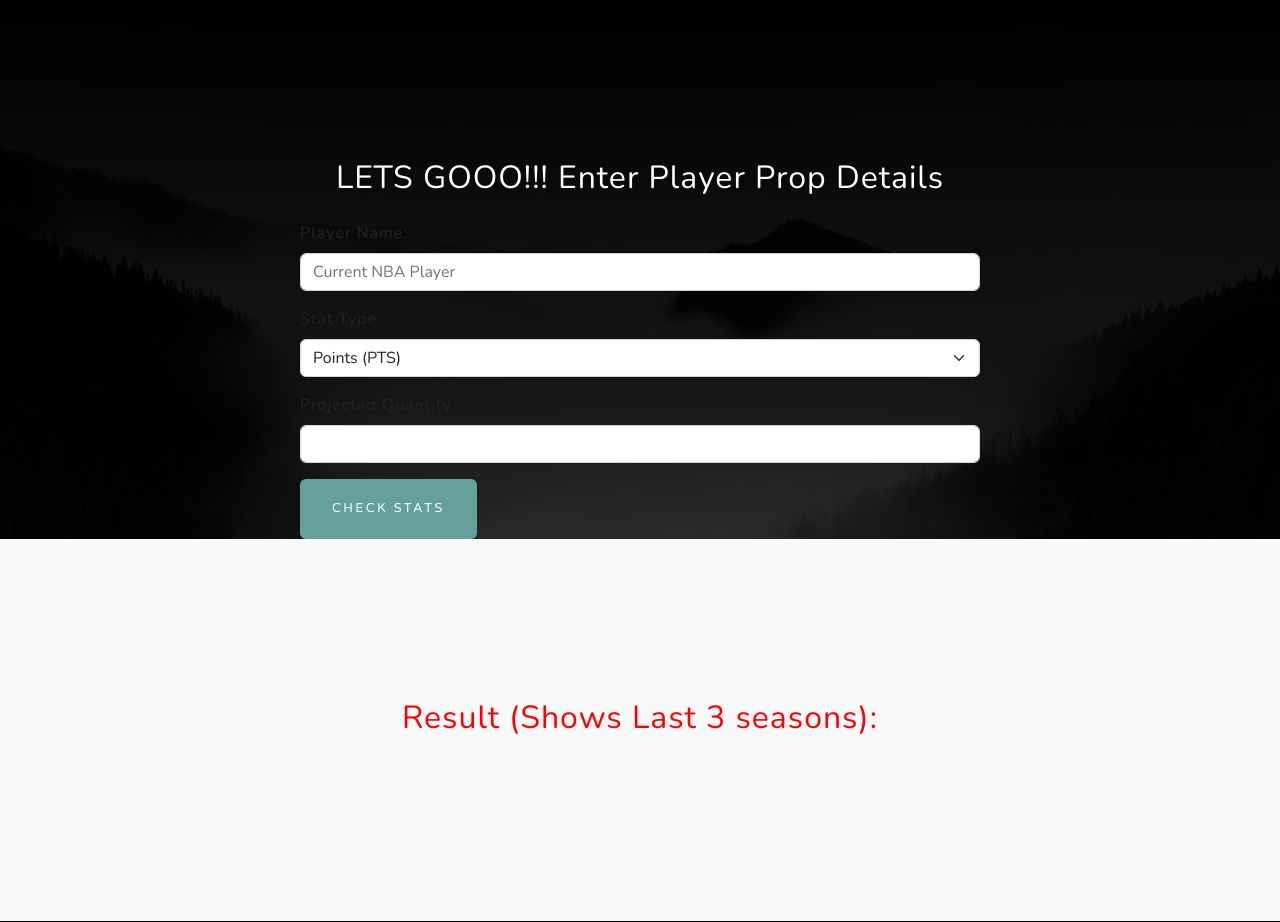
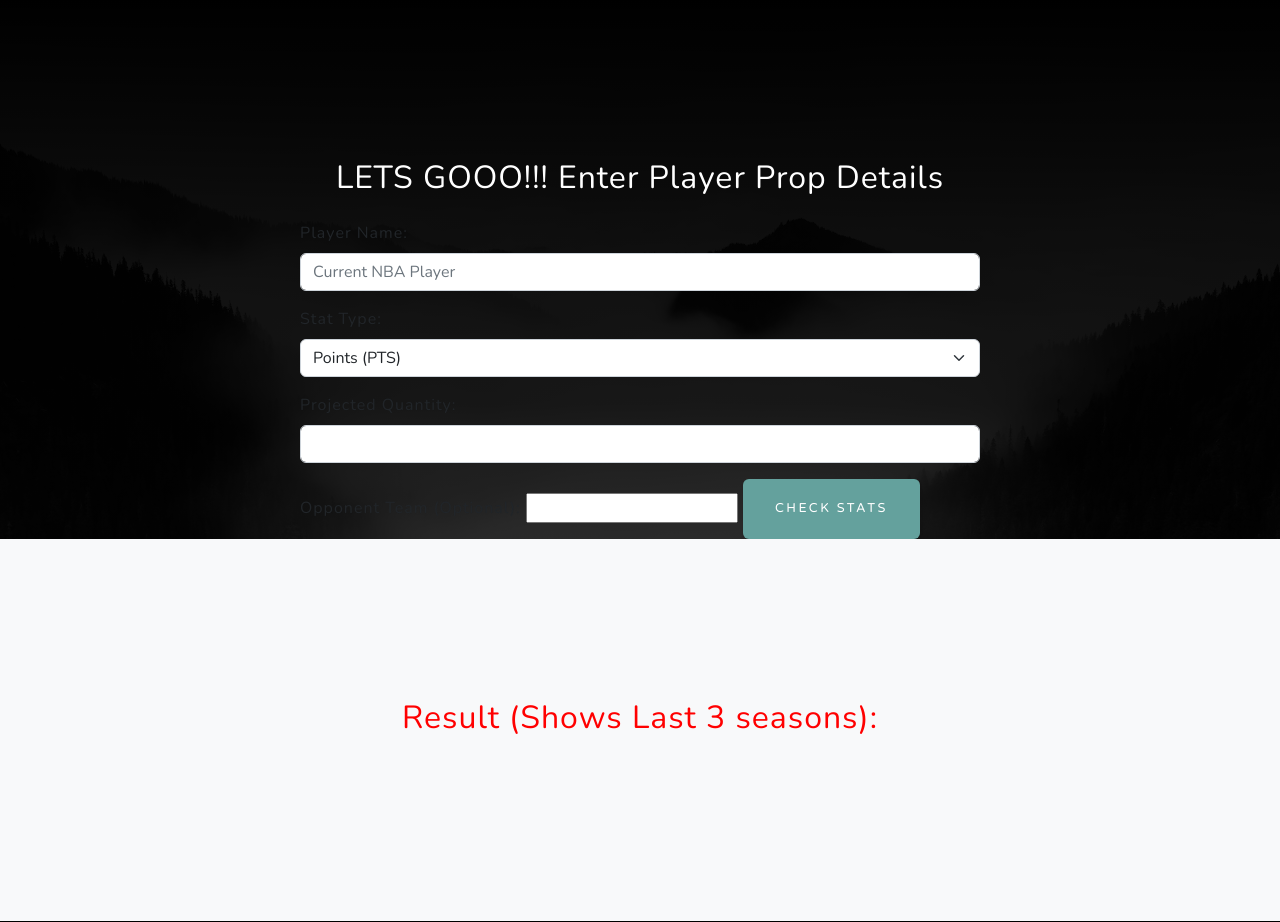
Before and after one commit to DMO-CS/Sports-Betting-Tool, a Flask app: page / in a window 1280 px wide. Shown: the part 801-1723 px from the top of the page. Run offline with Flask 3, Linux system fonts and the light colour scheme; some libraries are stand-ins or nearby versions.

Commit message:
Update index.html

```diff
--- a/templates/index.html
+++ b/templates/index.html
@@ -62,7 +62,9 @@
                                 <label for="statline" class="form-label">Projected Quantity:</label>
                                 <input type="number" class="form-control" id="statline" name="statline" step="0.1" required />
                             </div>
-                            <button type="submit" class="btn btn-primary">Check Stats</button>
+                            	<label for="team">Opponent Team (Optional):</label>
+    				<input type="text" name="team" id="team">
+                            	<button type="submit" class="btn btn-primary">Check Stats</button>
                         </form>
                     </div>
                 </div>
@@ -72,11 +74,17 @@
         <section class="projects-section bg-light">
             <div class="container px-4 px-lg-5 text-center">
                 <h2 class="mb-4" style="color: red;">Result (Shows Last 3 seasons):</h2>
-                <p class="text-black-50" style="color: green; font-weight: bold; font-size: x-large;">{{ result }}</p>
+                <p class="text-black-50" style="color: green; font-weight: bold;">{{ result|safe }}</p>
             </div>
+
+            {% if graph_url %}
+        <h3>Visuals (Green if Hit more than 50% of Season):</h3>
+        <img src="{{ graph_url }}" alt="Performance Graph">
+        {% endif %}
         </section>
         <!-- Footer-->
         <footer class="footer bg-black small text-center text-white-50;">
+
             <div class="container px-4 px-lg-5">Copyright &copy; DMOS PICKS 2024</div>
         </footer>
         <!-- Bootstrap core JS-->
```
